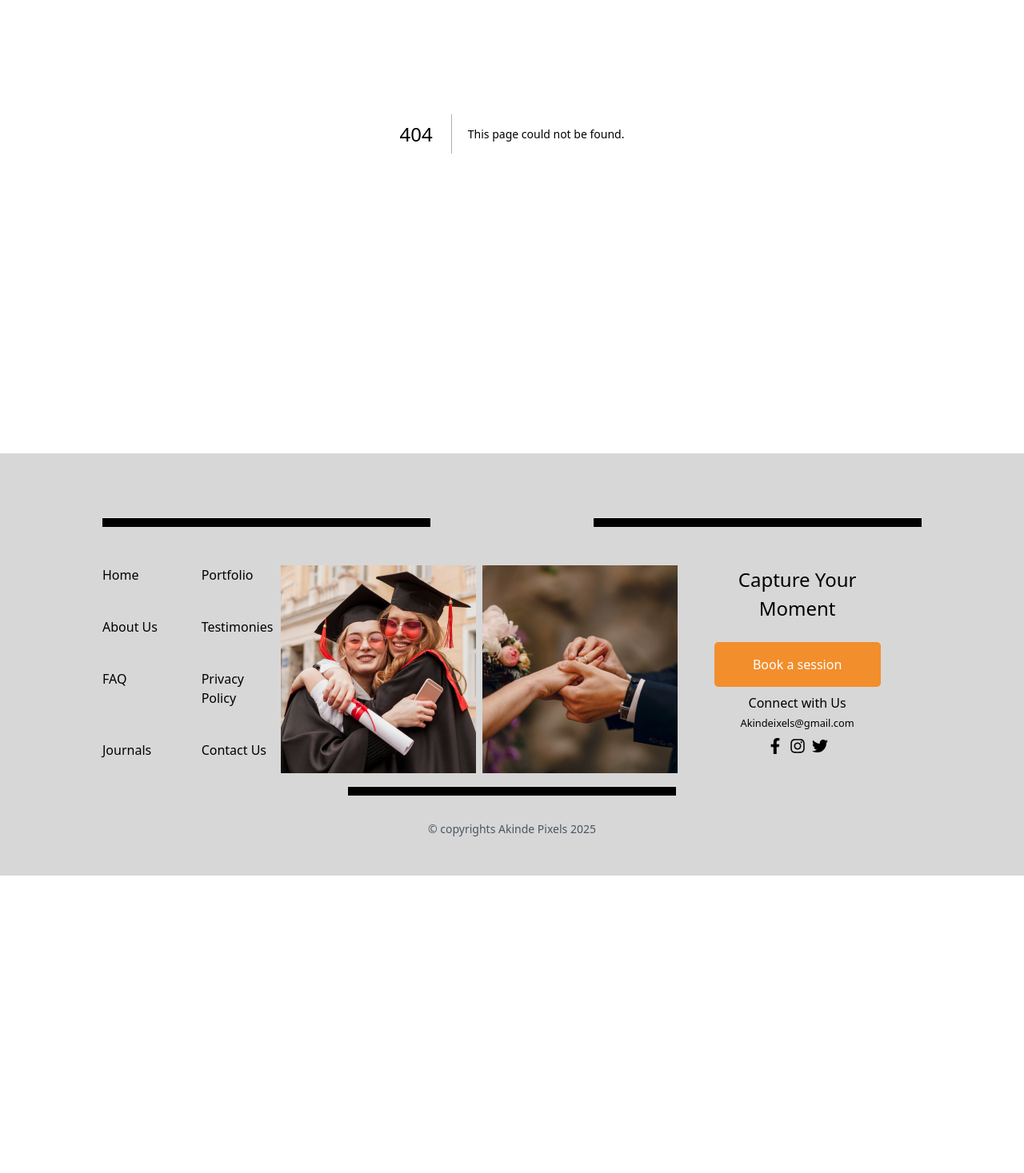
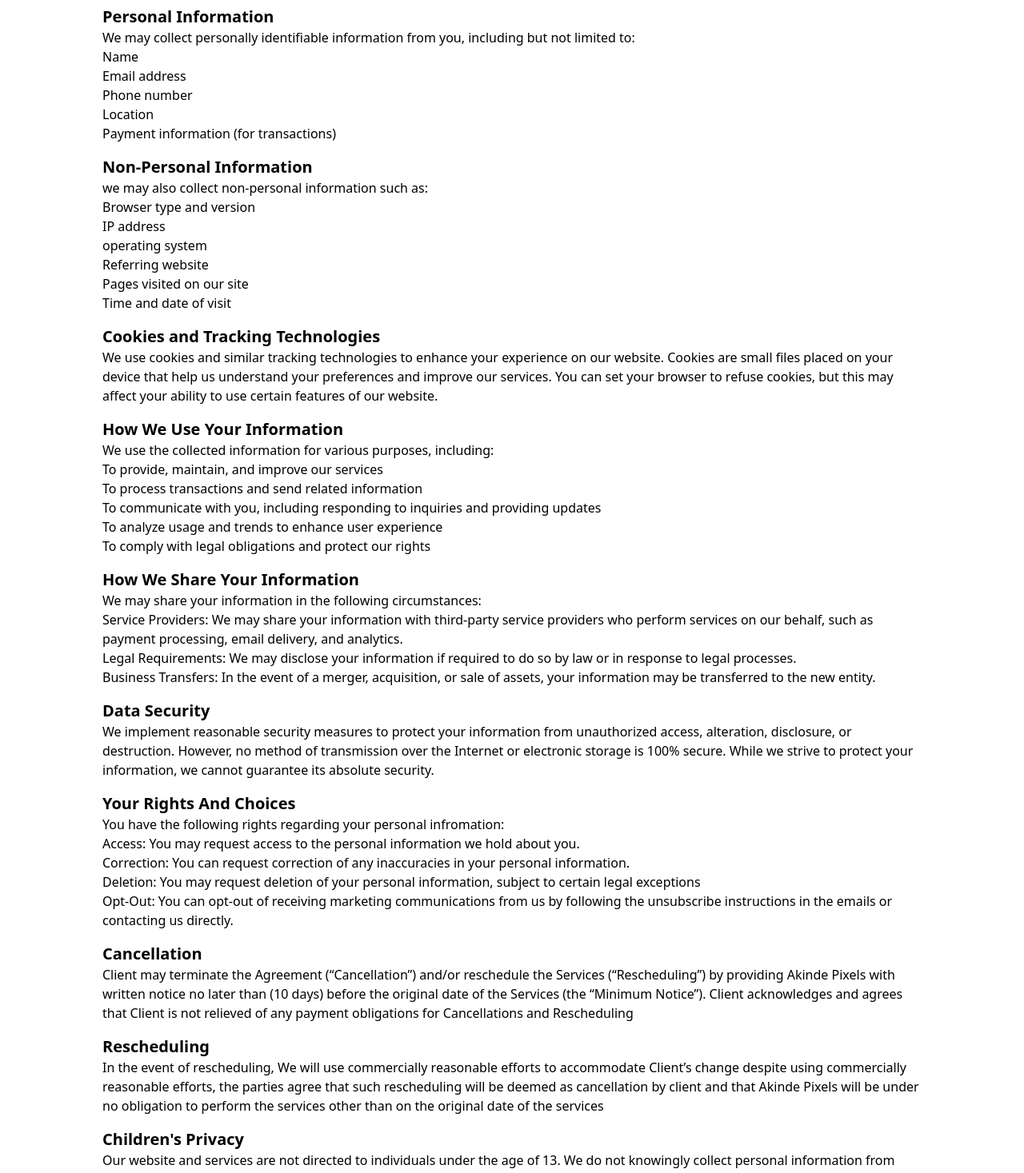
Before and after one commit to Whizzie99/akinde-pixels-website-ui, a Next.js app: page /privacy-policy in a window 1280 px wide. Before the commit this address had no page. Shown: the part 340-1807 px from the top of the page at 80% size. Before the commit the page ends 1435 px from the top, so only its background shows below. Built offline with nearby package versions, Linux system fonts and the light colour scheme.

Commit message:
feat: created privacy-policy page

```diff
--- a/db/data.tsx
+++ b/db/data.tsx
@@ -153,7 +153,7 @@ export const footerNav: footerNavItems[] = [
   {
     id: 3,
     name: "About Us",
-    link: "/about",
+    link: "/about-us",
   },
   {
     id: 4,
--- /dev/null
+++ b/src/app/privacy-policy/page.tsx
@@ -0,0 +1,8 @@
+import PrivacyPolicyFragment from '@/fragments/PrivacyPolicyFragment'
+import React from 'react'
+
+const page = () => {
+  return <PrivacyPolicyFragment/>
+}
+
+export default page
--- /dev/null
+++ b/src/components/PrivacyPolicy/PrivacyPolicy.tsx
@@ -0,0 +1,133 @@
+'use client'
+
+import Link from "next/link"
+import SwiperComp from '@/components/shared/Swiper/SwiperComp'
+
+const PrivacyPolicy = () => {
+  return (
+    <div className="py-8 ">
+      <div className='custom-container'>
+        <h1 className="lg:text-[40px] text-[28px]  text-[#CA7625] mb-8">
+          Privacy and Policies for Akinde Pixels
+        </h1>
+
+        <div className='mb-4 '>
+          <p className='font-semibold text-xl '>Introduction</p>
+          <p>Welcome to Akinde Pixels. We value your privacy and are committed to protecting your personal information. This Privacy Policy explains how we collect, use, disclose, and safeguard your information when you visit our website [insert website URL], engage with our services, or interact with us in any other way. By using our website and services, you agree to the terms outlined in this policy.</p>
+        </div>
+
+        <div className='mb-4 '>
+          <p className='font-semibold text-xl'>Personal Information</p>
+          <p>We may collect personally identifiable information from you, including but not limited to:</p>
+          <ul>
+            <li>Name</li>
+            <li>Email address</li>
+            <li>Phone number</li>
+            <li>Location</li>
+            <li>Payment information (for transactions)</li>
+          </ul>
+        </div>
+
+        <div className='mb-4 '>
+          <p className='font-semibold text-xl '>Non-Personal Information</p>
+          <p>we may also collect non-personal information such as:</p>
+          <ul>
+            <li>Browser type and version</li>
+            <li>IP address</li>
+            <li>operating system</li>
+            <li>Referring website</li>
+            <li>Pages visited on our site</li>
+            <li>Time and date of visit</li>
+          </ul>
+        </div>
+
+        <div className='mb-4 '>
+          <p className='font-semibold text-xl '>Cookies and Tracking Technologies</p>
+          <p>We use cookies and similar tracking technologies to enhance your experience on our website. Cookies are small files placed on your device that help us understand your preferences and improve our services. You can set your browser to refuse cookies, but this may affect your ability to use certain features of our website.</p>
+        </div>
+
+        <div className='mb-4 '>
+          <p className='font-semibold text-xl capitalize'>How we use your Information</p>
+          <p>We use the collected information for various purposes, including:</p>
+          <ul>
+            <li>To provide, maintain, and improve our services</li>
+            <li>To process transactions and send related information</li>
+            <li>To communicate with you, including responding to inquiries and providing updates</li>
+            <li>To analyze usage and trends to enhance user experience</li>
+            <li>To comply with legal obligations and protect our rights</li>
+          </ul>
+        </div>
+
+        <div className='mb-4 '>
+          <p className='font-semibold text-xl capitalize'>How we share your information</p>
+          <p>We may share your information in the following circumstances:</p>
+          <ul>
+            <li>Service Providers: We may share your information with third-party service providers who perform services on our behalf, such as payment processing, email delivery, and analytics.</li>
+            <li>Legal Requirements: We may disclose your information if required to do so by law or in response to legal processes.</li>
+            <li>Business Transfers: In the event of a merger, acquisition, or sale of assets, your information may be transferred to the new entity.</li>
+          </ul>
+        </div>
+
+        <div className='mb-4 '>
+          <p className='font-semibold text-xl capitalize'>data security</p>
+          <p>We implement reasonable security measures to protect your information from unauthorized access, alteration, disclosure, or destruction. However, no method of transmission over the Internet or electronic storage is 100% secure. While we strive to protect your information, we cannot guarantee its absolute security.</p>
+        </div>
+
+        <div className='mb-4 '>
+          <p className='font-semibold text-xl capitalize'>Your rights and Choices</p>
+          <p>You have the following rights regarding your personal infromation:</p>
+          <ul>
+            <li>Access: You may request access to the personal information we hold about you.</li>
+            <li>Correction: You can request correction of any inaccuracies in your personal information.</li>
+            <li>Deletion: You may request deletion of your personal information, subject to certain legal exceptions</li>
+            <li>Opt-Out: You can opt-out of receiving marketing communications from us by following the unsubscribe instructions in the emails or contacting us directly.</li>
+          </ul>
+        </div>
+
+        <div className='mb-4'>
+          <p className='font-semibold text-xl capitalize'>cancellation</p>
+          <p>Client may terminate the Agreement (“Cancellation”) and/or reschedule the Services (“Rescheduling”) by providing Akinde Pixels with written notice no later than (10 days) before the original date of the Services (the “Minimum Notice”). Client acknowledges and agrees that Client is not relieved of any payment obligations for Cancellations and Rescheduling</p>
+        </div>
+
+        <div className='mb-4'>
+        <p className='font-semibold text-xl capitalize'>Rescheduling</p>
+        <p>In the event of rescheduling, We will use commercially reasonable efforts to accommodate Client’s change despite using commercially reasonable efforts, the parties agree that such rescheduling will be deemed as cancellation by client and that Akinde Pixels will be under no obligation to perform the services other than on the original date of the services</p>
+        </div>
+
+        <div className='mb-4'>
+          <p className='font-semibold text-xl capitalize'>children's privacy</p>
+          <p>Our website and services are not directed to individuals under the age of 13. We do not knowingly collect personal information from children under 13. If we become aware that we have collected such information, we will take steps to delete it.</p>
+        </div>
+
+        <div className='mb-4'>
+        <p className='font-semibold text-xl capitalize'>Changes to this Privacy Policy</p>
+        <p>We may update this Privacy Policy from time to time. Any changes will be posted on this page with an updated effective date. We encourage you to review this Privacy Policy periodically for any changes.</p>
+        </div>
+
+        <div className='mb-4'>
+          <p className='font-semibold text-xl capitalize'>Contact Us</p>
+          <p>If you have any questions or concerns about this Privacy Policy or our data practices, please contact us at:
+
+            <br/>
+          Akinde Pixels<br/>
+          [Akindepixels@gmail.com] <br/>[Your Phone Number]</p>
+        </div>
+
+        <div className="my-12">
+          <p className="text-2xl mb-4">Ready to Create Beautiful Memories?</p>
+          <div className="md:gap-x-4 mb-8 lg:w-[40%] w-[100%]  bg-[#F28E2C] hover:bg-[#d88a3c] transition-all duration-300 shadow-md py-2 rounded-[5px] text-center">
+            <Link href="/contact" className="font-lato  text-white capitalize">
+              Contact Us!
+            </Link>
+          </div>
+        </div>
+      </div>
+      <div>
+        <SwiperComp/>
+      </div>
+    </div>
+
+  )
+}
+
+export default PrivacyPolicy
--- a/src/components/Testimonial/TestimonialGrid/TestimonialGrid.tsx
+++ b/src/components/Testimonial/TestimonialGrid/TestimonialGrid.tsx
@@ -1,3 +1,5 @@
+'use client'
+
 import { testimonies } from "../../../../db/data";
 import { IoMdStar } from "react-icons/io";
 import Image from "next/image";
--- /dev/null
+++ b/src/fragments/PrivacyPolicyFragment.tsx
@@ -0,0 +1,12 @@
+import PrivacyPolicy from '@/components/PrivacyPolicy/PrivacyPolicy'
+import React from 'react'
+
+const PrivacyPolicyFragment = () => {
+  return (
+    <div>
+      <PrivacyPolicy/>
+    </div>
+  )
+}
+
+export default PrivacyPolicyFragment
```
